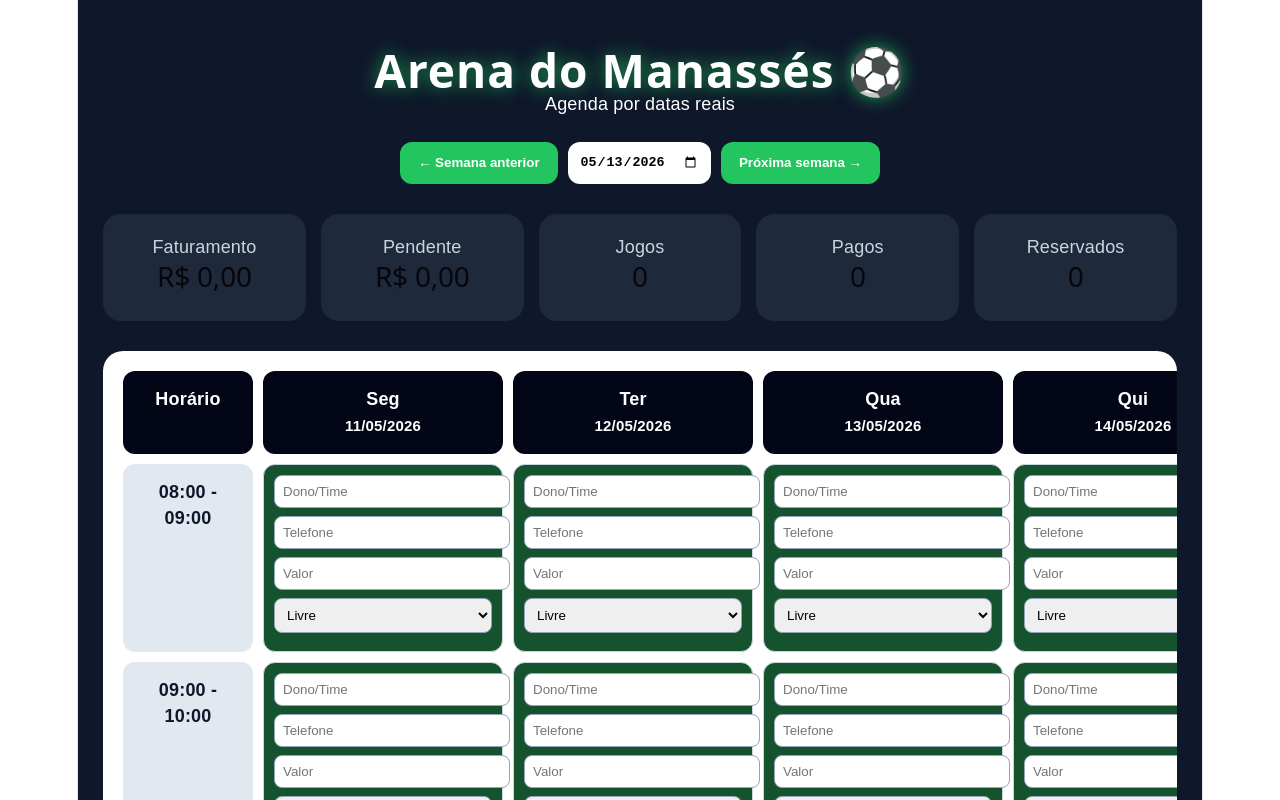
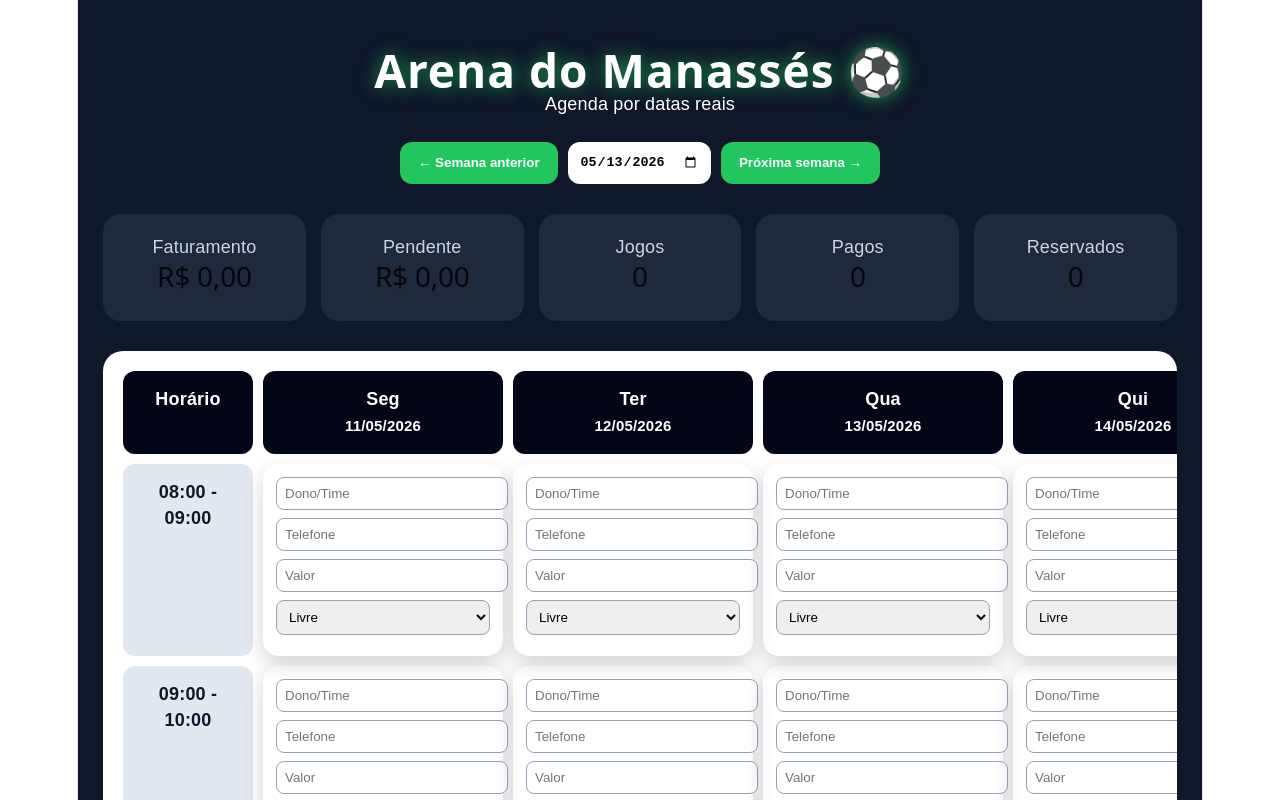
Before and after one commit to manassesgervasio/arena-do-manasses, a React (Vite) app: page / in a window 1280 px wide. Shown: the top 800 px of the page. Built offline with nearby package versions, Linux system fonts and the light colour scheme.

Commit message:
cards premium horarios

```diff
--- a/src/App.jsx
+++ b/src/App.jsx
@@ -295,10 +295,10 @@ return "#14532d";
                   <div
                     key={`${dataTexto}-${hora}`}
                     style={{
-                      background: corStatus(item.status),
-                      border: "1px solid #cbd5e1",
-                      borderRadius: "12px",
-                      padding: "10px",
+                      border: "1px solid rgba(255,255,255,0.25)",
+  borderRadius: "16px",
+  padding: "12px",
+  boxShadow: "0 8px 20px rgba(15, 23, 42, 0.18)",
                     }}
                   >
                     <input
```
